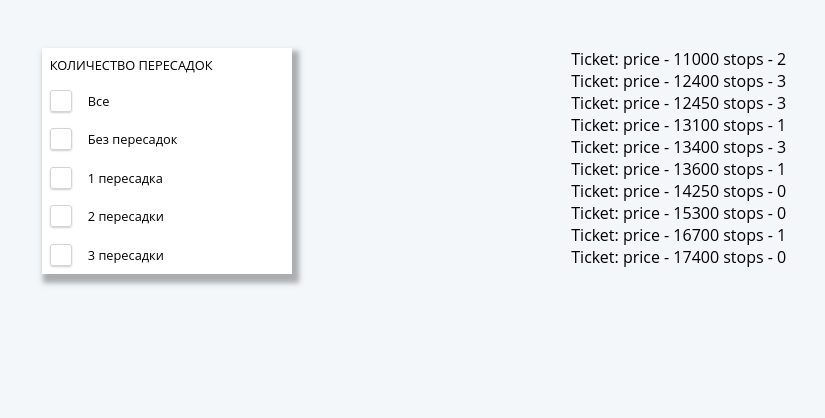
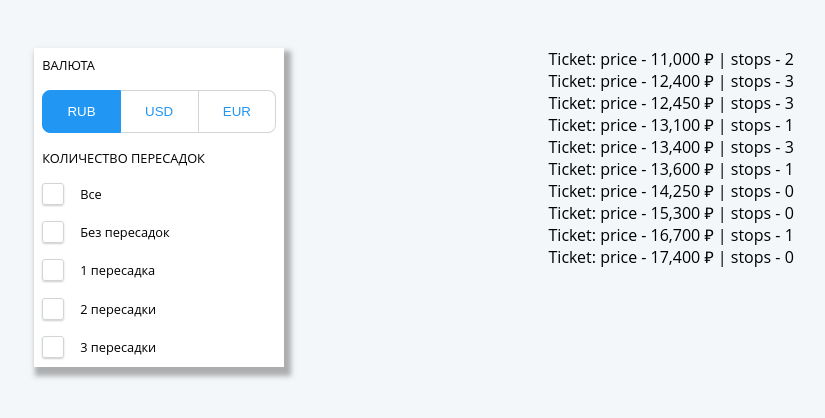
Before and after one commit to klaizer/test-tasks-front, an Angular app: page /search in a window 1280 px wide. Shown: the top 418 px of the page, without its empty margins (226-1051 px from the left). Built offline with nearby package versions, Linux system fonts and the light colour scheme.

Commit message:
#task3 - implement currency filter;

```diff
--- a/src/app/app.module.ts
+++ b/src/app/app.module.ts
@@ -8,6 +8,7 @@ import { NotFoundPageComponent } from './views/not-found-page/not-found-page.com
 import { HttpClientModule } from '@angular/common/http';
 import { StopsFilterComponent } from './search-page/stops-filter/stops-filter.component';
 import { SharedModule } from './shared/shared.module';
+import { CurrencyFilterComponent } from './search-page/currency-filter/currency-filter.component';
 
 @NgModule({
   declarations: [
@@ -15,6 +16,7 @@ import { SharedModule } from './shared/shared.module';
     SearchPageComponent,
     NotFoundPageComponent,
     StopsFilterComponent,
+    CurrencyFilterComponent,
   ],
   imports: [
     BrowserModule,
--- /dev/null
+++ b/src/app/search-page/currency-filter/currency-filter.component.html
@@ -0,0 +1,9 @@
+<div class="title">ВАЛЮТА</div>
+
+<div class="btn-group">
+  <button
+    type="button"
+    *ngFor="let currency of currencies"
+    (click)="change(currency)"
+    [ngClass]="{'select': currency.select}">{{currency.key}}</button>
+</div>
--- /dev/null
+++ b/src/app/search-page/currency-filter/currency-filter.component.scss
@@ -0,0 +1,46 @@
+:host {
+  font-size: 0.8rem;
+}
+
+.title {
+  padding: 0.5rem;
+}
+
+.btn-group {
+  display: inline-flex;
+  margin: 0.5rem;
+  width: calc(100% - 1rem);
+  box-sizing: border-box;
+  font-size: 0;
+
+  button {
+    flex-grow: 1;
+    padding: 0.8rem 1rem;
+    color: #2196F3;
+    border: 1px solid #D2D5D6;
+    background: transparent;
+    border-left-width: 0;
+    outline: 0;
+    &:first-child {
+      border-radius: .5rem 0 0 .5rem;
+      border-left-width: 1px;
+    }
+    &:last-child {
+      border-radius: 0 .5rem .5rem 0;
+    }
+    &:hover {
+      border-color: #64B5F5;
+      background: #F2FCFF;
+    }
+    &:active {
+      background: #fff;
+      color: #34495e;
+    }
+  }
+
+  button.select {
+    color: #ffffff;
+    background: #2196F3;
+    border-color: #2196F3;
+  }
+}
--- /dev/null
+++ b/src/app/search-page/currency-filter/currency-filter.component.ts
@@ -0,0 +1,39 @@
+import {Component, EventEmitter, OnInit, Output} from '@angular/core';
+
+import {Currency} from '../../shared/models/currency.models';
+
+@Component({
+  selector: 'app-currency-filter',
+  templateUrl: './currency-filter.component.html',
+  styleUrls: ['./currency-filter.component.scss']
+})
+export class CurrencyFilterComponent implements OnInit {
+
+  @Output() changeCurrency = new EventEmitter<any>();
+
+  currencies: Currency[] = [
+    { sign: '₽', key: 'RUB', rate: 1, select: true},
+    { sign: '$', key: 'USD', rate: 0.015, select: false}, // set static exchange rate
+    { sign: '€', key: 'EUR', rate: 0.013, select: false} // set static exchange rate
+  ];
+
+  constructor() {}
+
+  ngOnInit() {
+    const defaultCurrency = this.currencies[0];
+    this.emitCurrency(defaultCurrency);
+  }
+
+  change(currency: Currency) {
+    this.currencies.forEach(c => c.select = false);
+    currency.select = true;
+
+    this.emitCurrency(currency);
+  }
+
+  emitCurrency(currency: Currency) {
+    const {sign, key, rate} = currency;
+    this.changeCurrency.emit({sign, key, rate});
+  }
+
+}
--- a/src/app/search-page/search-page.component.html
+++ b/src/app/search-page/search-page.component.html
@@ -1,10 +1,14 @@
 
 <div class="filters-wrapper">
+  <app-currency-filter (changeCurrency)="changeCurrency($event)"></app-currency-filter>
   <app-stops-filter (filterChange)="filterChange($event)"></app-stops-filter>
 </div>
 
 <div class="list">
   <div *ngFor="let ticket of ticketsToDisplay">
-    <div>Ticket: price - {{ticket.price}} stops - {{ticket.stops}}</div>
+    <div>Ticket:
+      <span>price - {{ (currency?.rate) ? (ticket.price * currency.rate | number:"1.0-1" ) : ticket.price }} {{currency?.sign}}</span> |
+      <span>stops - {{ticket.stops}}</span>
+    </div>
   </div>
 </div>
--- a/src/app/search-page/search-page.component.ts
+++ b/src/app/search-page/search-page.component.ts
@@ -1,6 +1,8 @@
 import { Component, OnInit } from '@angular/core';
 import {SearchService} from './search.service';
-import {Ticket} from '../shared/ticket.models';
+
+import {Ticket} from '../shared/models/ticket.models';
+import {Currency} from '../shared/models/currency.models';
 
 @Component({
   selector: 'app-search-page',
@@ -13,6 +15,8 @@ export class SearchPageComponent implements OnInit {
   ticketsToDisplay: Ticket[];
 
   filterParams: number[] = [];
+
+  currency: Currency;
 
   constructor(private searchService: SearchService) {}
 
@@ -37,4 +41,8 @@ export class SearchPageComponent implements OnInit {
     }
   }
 
+  changeCurrency(currency: Currency) {
+    this.currency = currency;
+    console.log(currency);
+  }
 }
--- a/src/app/search-page/search.service.ts
+++ b/src/app/search-page/search.service.ts
@@ -3,7 +3,7 @@ import {HttpClient} from '@angular/common/http';
 import {Observable, of} from 'rxjs';
 import {catchError, map, tap} from 'rxjs/operators';
 
-import {Ticket} from '../shared/ticket.models';
+import {Ticket} from '../shared/models/ticket.models';
 
 @Injectable({
   providedIn: 'root'
--- /dev/null
+++ b/src/app/shared/models/currency.models.ts
@@ -0,0 +1,6 @@
+export class Currency {
+  sign: string;
+  key: string;
+  rate?: number;
+  select?: boolean;
+}
```
Also changed, not shown: 1 other file (tests, documents, lock files or other folders).
